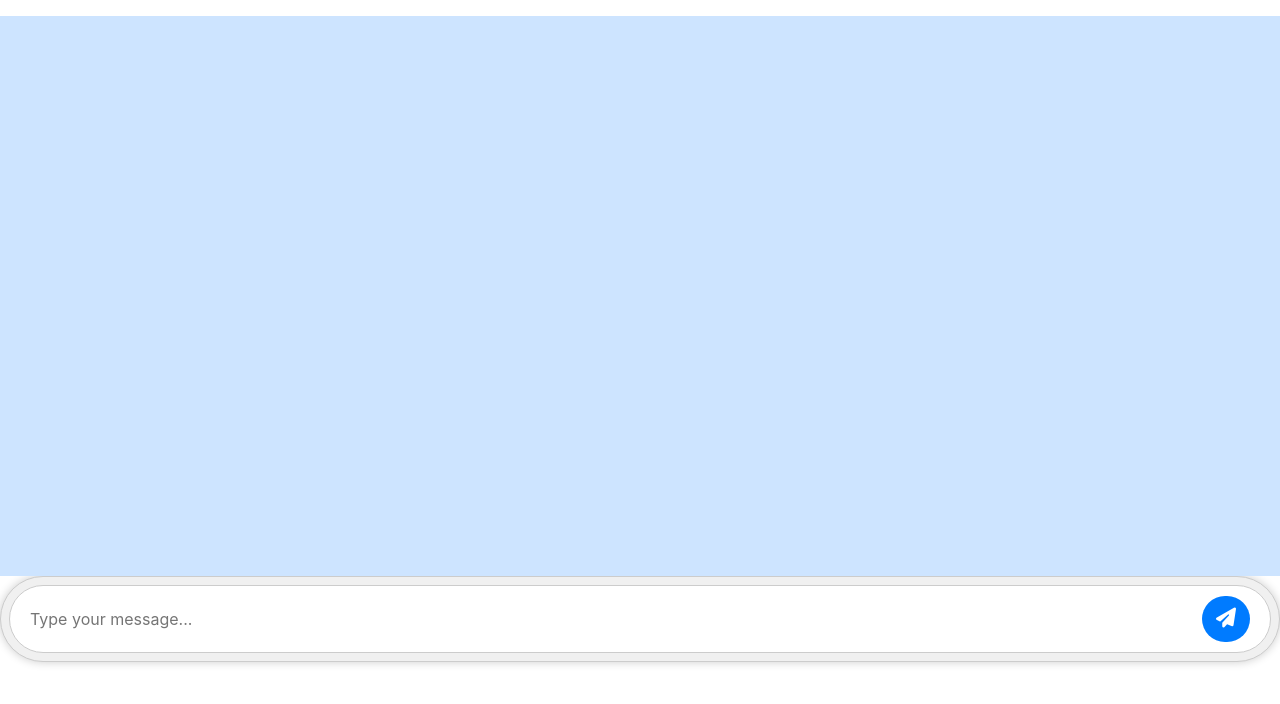
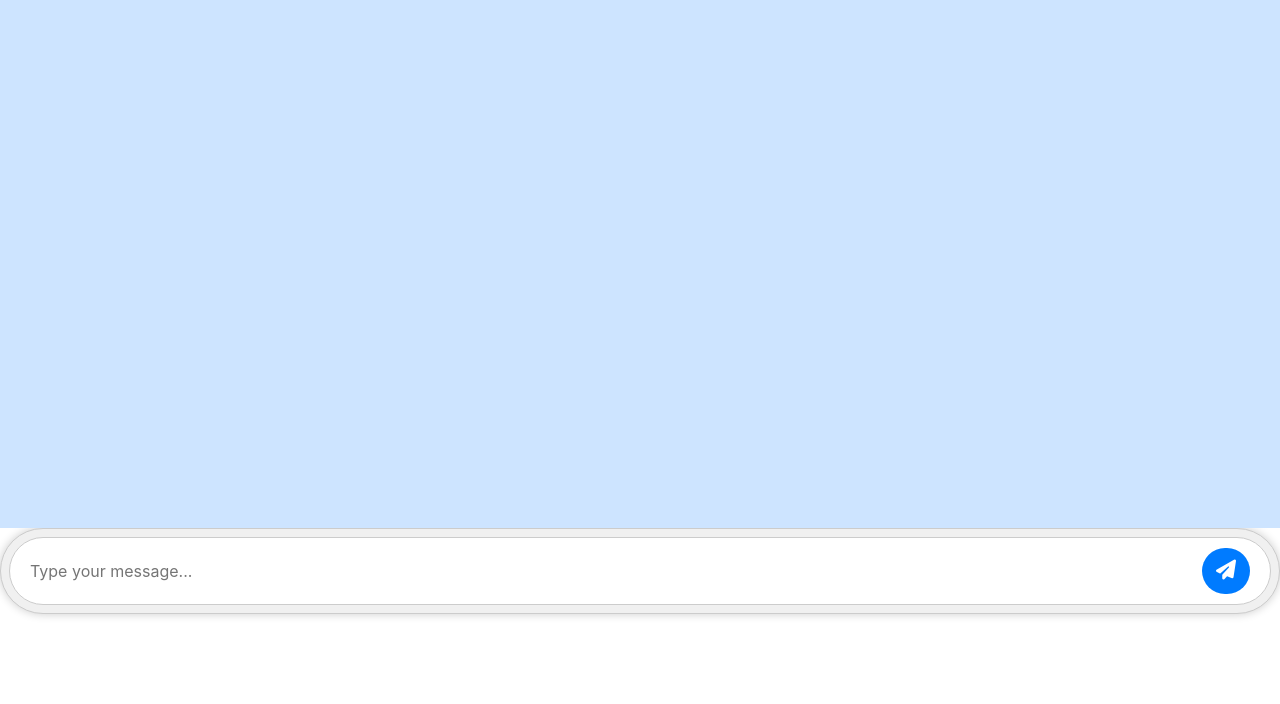
Before and after one commit to sheetalvarsh/Assistant-Caller, a Flask app: page / in a window 1280 px wide. Shown: the top 704 px of the page. Run offline with Flask 3, Linux system fonts and the light colour scheme; some libraries are stand-ins or nearby versions.

Commit message:
Added some style fixes

```diff
--- a/project/static/css/style.css
+++ b/project/static/css/style.css
@@ -9,9 +9,10 @@ body {
   align-items: center;
 
   .fluid-container {
-    height: 35rem;
+    height: 33rem;
     background-color: #cde4ff;
     position: relative;
+    overflow-y: scroll;
 
     .history-container {
       padding: 8px;
```
